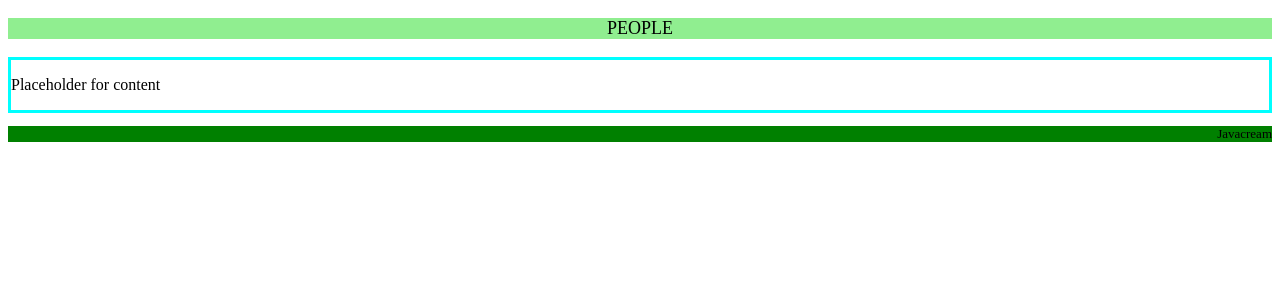
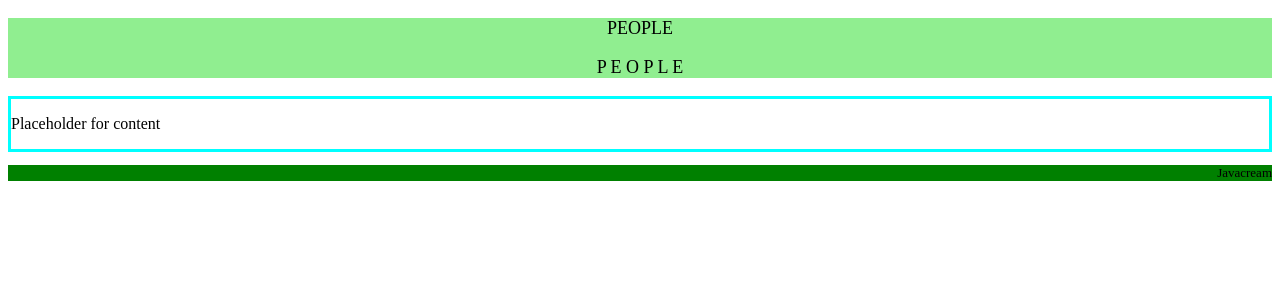
Before and after one commit to Javacream/org.javacream.training.angular, an Angular app in the folder training/: page / in a window 1280 px wide. Shown: the top 300 px of the page. Built offline with nearby package versions, Linux system fonts and the light colour scheme.

Commit message:
introduce ConfigService

```diff
--- a/training/src/app/people/components/header/header.component.html
+++ b/training/src/app/people/components/header/header.component.html
@@ -1,3 +1,5 @@
 <div class="app-header">
     <p>{{appName}}</p>
+    <p>{{configService.appName}}</p>
+
 </div>
--- a/training/src/app/people/components/header/header.component.ts
+++ b/training/src/app/people/components/header/header.component.ts
@@ -1,5 +1,6 @@
 import { Component } from '@angular/core';
 import { config } from '../../model/config';
+import { ConfigService } from '../../services/config.service';
 
 @Component({
   selector: 'app-header',
@@ -10,5 +11,6 @@ import { config } from '../../model/config';
 })
 export class HeaderComponent {
   appName = config.appName
+  constructor(readonly configService:ConfigService ){}
 
 }
--- /dev/null
+++ b/training/src/app/people/services/config.service.ts
@@ -0,0 +1,9 @@
+import { Injectable } from '@angular/core';
+
+@Injectable({
+  providedIn: 'root'
+})
+export class ConfigService {
+  appName = "P E O P L E"
+  constructor() { }
+}
```
Also changed, not shown: 1 other file (tests, documents, lock files or other folders).
